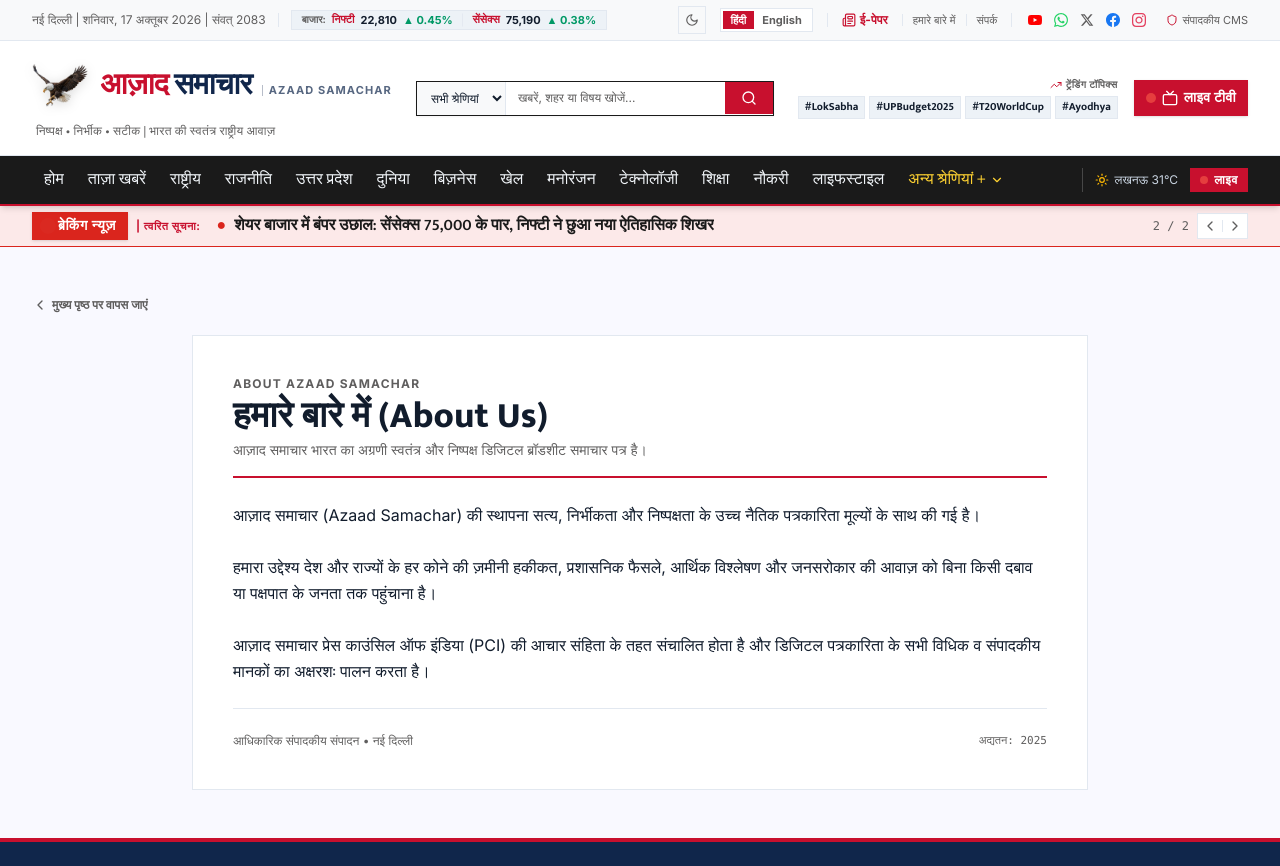
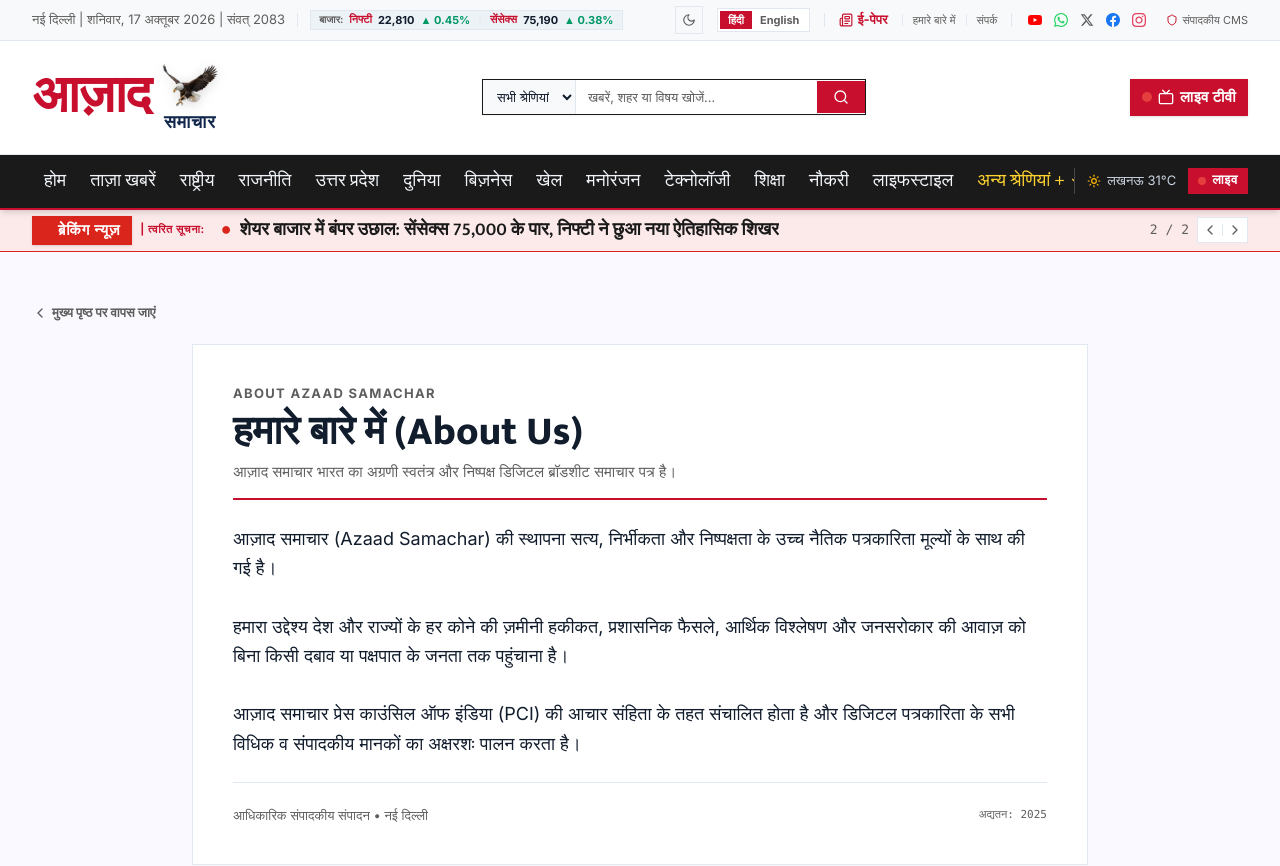
Before and after one commit to zoroxzoro/azaadNews, a React (Vite) app: page /about in a window 1280 px wide. Shown: the top 866 px of the page. Built offline with nearby package versions, Linux system fonts and the light colour scheme.

Commit message:
feat(branding): update logo lockup with Azaad on left of Eagle and Samachar on bottom

```diff
--- a/src/components/admin/AdminSidebar.jsx
+++ b/src/components/admin/AdminSidebar.jsx
@@ -129,9 +129,7 @@
               </div>
             ) : (
               <div className="w-full flex justify-center">
-                <div className="w-8 h-8 rounded bg-primary-container text-white flex items-center justify-center font-mukta font-extrabold text-sm">
-                  आस
-                </div>
+                <BrandLogo variant="symbol" theme="auto" />
               </div>
             )}
 
--- a/src/components/admin/AdminTopbar.jsx
+++ b/src/components/admin/AdminTopbar.jsx
@@ -103,7 +103,7 @@
       </div>
 
       {/* Middle: Global Admin Quick Search */}
-      <form onSubmit={handleSearchSubmit} className="flex-1 max-w-md hidden md:block">
+      <form onSubmit={handleSearchSubmit} className="flex-1 max-w-xs xl:max-w-md hidden md:block min-w-0 mx-2">
         <div className="relative">
           <Search className="w-3.5 h-3.5 absolute left-3 top-1/2 -translate-y-1/2 text-secondary pointer-events-none" />
           <input
--- a/src/components/admin/ArticleFilters.jsx
+++ b/src/components/admin/ArticleFilters.jsx
@@ -88,7 +88,7 @@
 
       {/* Status Filter Tabs & Clear Filter button */}
       <div className="pt-2 border-t border-border-rule flex flex-wrap items-center justify-between gap-2">
-        <div className="flex items-center gap-1.5 overflow-x-auto no-scrollbar py-0.5">
+        <div className="flex items-center gap-1.5 flex-wrap py-0.5">
           <button
             type="button"
             onClick={() => onStatusChange('all')}
--- a/src/components/admin/media/MediaFilters.jsx
+++ b/src/components/admin/media/MediaFilters.jsx
@@ -38,9 +38,9 @@
   return (
     <div className="bg-paper-canvas border border-border-rule shadow-xs p-4 space-y-3.5">
       {/* Search Input Row */}
-      <div className="flex flex-col lg:flex-row items-stretch lg:items-center gap-3">
+      <div className="flex flex-col xl:flex-row items-stretch xl:items-center gap-3">
         {/* Search Input */}
-        <div className="relative flex-1">
+        <div className="relative flex-1 min-w-0">
           <Search className="w-4 h-4 text-secondary absolute left-3 top-1/2 -translate-y-1/2" />
           <input
             type="search"
--- a/src/components/common/BrandLogo.jsx
+++ b/src/components/common/BrandLogo.jsx
@@ -19,19 +19,60 @@
   const { isDark: globalIsDark } = useTheme();
   const isDark = theme === 'auto' ? globalIsDark : theme === 'dark';
 
-  // Sizing for the Eagle emblem
-  const eagleSizes = {
-    symbol: 'w-10 h-10 sm:w-12 sm:h-12',
-    compact: 'w-9 h-9 sm:w-11 sm:h-11',
-    full: 'w-10 h-10 sm:w-13 sm:h-13 md:w-14 md:h-14',
-  };
+  // Symbol only variant
+  if (variant === 'symbol') {
+    const symbolContent = (
+      <div
+        className={`relative shrink-0 flex items-center justify-center transition-transform hover:scale-105 duration-300 w-10 h-10 sm:w-12 sm:h-12 ${className}`}
+      >
+        <img
+          src={eagleLogo}
+          alt="आज़ाद समाचार ईगल प्रतीक (Azaad Samachar Eagle)"
+          className={`w-full h-full object-contain ${
+            isDark
+              ? 'filter drop-shadow-[0_2px_8px_rgba(255,255,255,0.18)]'
+              : 'filter drop-shadow-[0_2px_6px_rgba(0,0,0,0.15)]'
+          }`}
+          loading="eager"
+        />
+      </div>
+    );
+    return to ? (
+      <Link to={to} className="inline-block hover:opacity-95 transition-opacity">
+        {symbolContent}
+      </Link>
+    ) : (
+      symbolContent
+    );
+  }
+
+  const isFull = variant === 'full';
 
   const LogoContent = (
-    <div className={`inline-flex items-center gap-2 sm:gap-3 select-none ${className}`}>
-      {/* Official Azaad Eagle Emblem */}
+    <div className={`inline-flex flex-col select-none ${className}`}>
+      {/* Brand Mark Lockup: Azaad on left of eagle, Eagle on top, Samachar on bottom of that eagle */}
+      <div className="inline-flex items-center gap-2 sm:gap-3">
+        {/* 'आज़ाद' on the LEFT side of the eagle */}
+        <div className="flex flex-col justify-center">
+          <span
+            className={`font-mukta font-black leading-none tracking-tight ${
+              isFull
+                ? 'text-3xl sm:text-4xl md:text-5xl'
+                : 'text-2xl sm:text-3xl'
+            } ${isDark ? 'text-[#FF3B56]' : 'text-[#C8102E]'}`}
+          >
+            आज़ाद
+          </span>
+        </div>
+
+        {/* Right Stack: Eagle on TOP, 'समाचार' on the BOTTOM of that eagle */}
+        <div className="flex flex-col items-center justify-center leading-none">
+          {/* Eagle Emblem on TOP */}
           <div
             className={`relative shrink-0 flex items-center justify-center transition-transform hover:scale-105 duration-300 ${
-          eagleSizes[variant] || eagleSizes.full
+              isFull
+                ? 'w-11 h-11 sm:w-13 sm:h-13 md:w-14 md:h-14'
+                : 'w-8 h-8 sm:w-9 sm:h-9'
             }`}
           >
             <img
@@ -46,36 +87,22 @@
             />
           </div>
 
-      {/* Brand Typography (Preserved exactly as requested) */}
-      {variant !== 'symbol' && (
-        <div className="flex flex-col justify-center leading-none">
-          <div className="flex items-baseline gap-1 sm:gap-1.5 font-mukta flex-wrap">
+          {/* 'समाचार' on the BOTTOM of that eagle */}
           <span
-              className={`text-2xl sm:text-3xl md:text-3xl font-black tracking-tight ${
-                isDark ? 'text-[#FF3B56]' : 'text-[#C8102E]'
-              }`}
-            >
-              आज़ाद
-            </span>
-            <span
-              className={`text-2xl sm:text-3xl md:text-3xl font-extrabold tracking-tight ${
-                isDark ? 'text-white' : 'text-[#10264B]'
-              }`}
+            className={`font-mukta font-extrabold tracking-wider ${
+              isFull
+                ? 'text-xs sm:text-sm md:text-base -mt-1'
+                : 'text-[10px] sm:text-xs -mt-0.5'
+            } ${isDark ? 'text-white' : 'text-[#10264B]'}`}
           >
             समाचार
           </span>
-            <span
-              className={`hidden sm:inline-block font-inter text-[10px] md:text-[11px] font-bold tracking-widest uppercase border-l pl-1.5 ml-1 ${
-                isDark ? 'border-white/30 text-slate-300' : 'border-[#10264B]/30 text-[#10264B]/70'
-              }`}
-            >
-              Azaad Samachar
-            </span>
+        </div>
       </div>
 
-          {/* Full Tagline & Authority Rule */}
-          {variant === 'full' && (
-            <div className="hidden xs:flex items-center gap-1.5 mt-0.5 sm:mt-1 font-inter">
+      {/* Full Tagline & Authority Rule (for masthead / full branding) */}
+      {isFull && (
+        <div className="hidden xs:flex items-center gap-1.5 mt-1 sm:mt-1.5 font-inter">
           <span className="w-2.5 sm:w-3 h-[2px] bg-[#C8102E]"></span>
           <span
             className={`font-mukta text-[11px] sm:text-xs font-semibold tracking-wider ${
@@ -87,8 +114,6 @@
           <span className="text-[8px] sm:text-[9px] font-bold tracking-widest font-mono ml-auto text-[#D9B56D]">
             ESTD. 1947
           </span>
-            </div>
-          )}
         </div>
       )}
     </div>
--- a/src/components/layout/CategoryNavbar.jsx
+++ b/src/components/layout/CategoryNavbar.jsx
@@ -71,7 +71,7 @@
     >
       <Container className="flex items-center justify-between">
         {/* Horizontal Navigation List */}
-        <div className="flex items-center overflow-x-auto no-scrollbar whitespace-nowrap">
+        <div className="flex items-center overflow-x-auto no-scrollbar whitespace-nowrap min-w-0 flex-1">
           {primaryNavItems.map((item) => {
             const active = isCurrentActive(item);
             return (
--- a/src/components/layout/Header.jsx
+++ b/src/components/layout/Header.jsx
@@ -58,16 +58,13 @@
             </button>
           </div>
 
-          {/* Left / Center: Brand Logo & Tagline */}
+          {/* Left / Center: Brand Logo */}
           <div className="flex flex-col justify-center flex-1 lg:flex-none">
             <BrandLogo variant="full" theme="auto" />
-            <div className="hidden lg:block font-mukta text-xs text-secondary tracking-wide mt-1 pl-1">
-              {t('tagline')}
-            </div>
           </div>
 
           {/* Desktop Center: Prominent Category-Aware Search Bar */}
-          <div className="hidden lg:block flex-1 max-w-[460px]">
+          <div className="hidden lg:block flex-1 max-w-xs xl:max-w-sm 2xl:max-w-[460px] min-w-0">
             <form
               onSubmit={handleSearchSubmit}
               className="flex items-center border border-border-heavy bg-paper-canvas overflow-hidden shadow-xs focus-within:ring-1 focus-within:ring-primary-container"
@@ -76,7 +73,7 @@
                 aria-label={t('all_categories')}
                 value={selectedCategory}
                 onChange={(e) => setSelectedCategory(e.target.value)}
-                className="bg-paper-tint text-on-surface font-inter text-xs px-2.5 py-2 border-r border-border-rule outline-none cursor-pointer"
+                className="bg-paper-tint text-on-surface font-inter text-xs px-2.5 py-2 border-r border-border-rule outline-none cursor-pointer shrink-0"
               >
                 <option value="all">{t('all_categories')}</option>
                 {categories.slice(0, 8).map((cat) => (
@@ -91,7 +88,7 @@
                 value={searchQuery}
                 onChange={(e) => setSearchQuery(e.target.value)}
                 placeholder={t('search_placeholder')}
-                className="w-full px-3 py-2 font-inter text-xs text-on-surface placeholder:text-secondary focus:outline-none bg-transparent"
+                className="w-full px-3 py-2 font-inter text-xs text-on-surface placeholder:text-secondary focus:outline-none bg-transparent min-w-0"
               />
 
               <button
@@ -105,9 +102,9 @@
           </div>
 
           {/* Desktop Right: Trending Topics & Live TV CTA */}
-          <div className="hidden md:flex items-center gap-3 xl:gap-4 shrink-0">
+          <div className="hidden md:flex items-center gap-2.5 xl:gap-3.5 shrink-0">
             {/* Trending tags stack */}
-            <div className="hidden xl:flex flex-col items-end gap-1">
+            <div className="hidden 2xl:flex flex-col items-end gap-1">
               <span className="font-inter text-[10px] uppercase tracking-wider text-secondary flex items-center gap-1 font-bold">
                 <TrendingUp className="w-3 h-3 text-primary-container" />
                 {t('trending_topics')}
--- a/src/components/layout/TopBar.jsx
+++ b/src/components/layout/TopBar.jsx
@@ -40,9 +40,9 @@
 
   return (
     <div className="w-full bg-paper-tint border-b border-border-rule text-on-surface select-none transition-colors">
-      <Container className="h-10 flex items-center justify-between gap-3 text-xs">
+      <Container className="min-h-10 py-1 flex items-center justify-between gap-2 sm:gap-3 text-xs flex-wrap md:flex-nowrap">
         {/* Left: Dynamic Indian Dateline & Live Market Ticker */}
-        <div className="flex items-center gap-3 overflow-hidden">
+        <div className="flex items-center gap-2 sm:gap-3 overflow-hidden min-w-0">
           {/* Dateline */}
           <span className="flex items-center gap-1.5 font-inter text-secondary text-[11px] sm:text-xs truncate">
             <Calendar className="w-3.5 h-3.5 text-secondary shrink-0 hidden xs:inline" />
@@ -52,7 +52,7 @@
           <span className="hidden lg:inline-block h-3.5 w-px bg-border-rule shrink-0"></span>
 
           {/* Market Ticker */}
-          <div className="hidden sm:flex items-center gap-1.5 bg-paper-subtle px-2.5 py-0.5 border border-border-rule font-inter text-[11px] shrink-0">
+          <div className="hidden sm:flex items-center gap-1.5 bg-paper-subtle px-2 py-0.5 border border-border-rule font-inter text-[11px] shrink-0">
             <span className="font-bold text-secondary uppercase text-[10px]">
               {t('market')}:
             </span>
@@ -71,7 +71,7 @@
         </div>
 
         {/* Right: Language Switcher, E-Paper, About, Contact, Social Icons, Theme Toggle */}
-        <div className="flex items-center gap-2 sm:gap-3.5 font-inter text-xs shrink-0">
+        <div className="flex items-center gap-1.5 sm:gap-2.5 xl:gap-3.5 font-inter text-xs shrink-0 justify-end">
           {/* Theme Toggle Button */}
           <ThemeToggle size="sm" />
 
--- a/src/styles/index.css
+++ b/src/styles/index.css
@@ -69,20 +69,49 @@
   --color-tertiary: var(--text-tertiary);
   --color-ticker-tint: var(--bg-ticker-tint);
 
-  /* Typography */
+  /* Typography Font Families */
   --font-headline: 'Mukta', sans-serif;
   --font-body: 'Inter', sans-serif;
   --font-mukta: 'Mukta', sans-serif;
   --font-inter: 'Inter', sans-serif;
+
+  /* Global Typography Scale - Enhanced reading size while preserving responsive button bounds */
+  --text-xs: 0.8125rem; /* 13px - clean and legible inside badges and buttons */
+  --text-xs--line-height: 1.35;
+  --text-sm: 0.9375rem; /* 15px - comfortable button and UI label size */
+  --text-sm--line-height: 1.4;
+  --text-base: 1.125rem; /* 18px - generous body text for Hindi news reading */
+  --text-base--line-height: 1.6;
+  --text-lg: 1.25rem; /* 20px */
+  --text-lg--line-height: 1.5;
+  --text-xl: 1.4375rem; /* 23px */
+  --text-xl--line-height: 1.4;
+  --text-2xl: 1.6875rem; /* 27px */
+  --text-2xl--line-height: 1.35;
+  --text-3xl: 2.125rem; /* 34px */
+  --text-3xl--line-height: 1.3;
+  --text-4xl: 2.5rem; /* 40px */
+  --text-4xl--line-height: 1.25;
+  --text-5xl: 3.25rem; /* 52px */
+  --text-5xl--line-height: 1.2;
+  --text-6xl: 4rem; /* 64px */
+  --text-6xl--line-height: 1.15;
 }
 
 @layer base {
   html {
+    font-size: 16px; /* Standard rem base ensures containers, paddings, and breakpoints fit laptop screens */
     font-family: var(--font-inter);
     color: var(--text-on-surface);
     background-color: var(--bg-app);
     scroll-behavior: smooth;
     transition: background-color 0.2s ease, color 0.2s ease;
+  }
+
+  body {
+    font-size: var(--text-base); /* 18px body font for clear reading */
+    line-height: 1.6;
+    overflow-x: hidden;
   }
 
   /* Headings default to Mukta for high-contrast Hindi news typography */
```
Also changed, not shown: src/components/admin/editor/EditorStatusBar.jsx (+14 -14 lines). Lines whose indentation alone changed are shown as unchanged.
